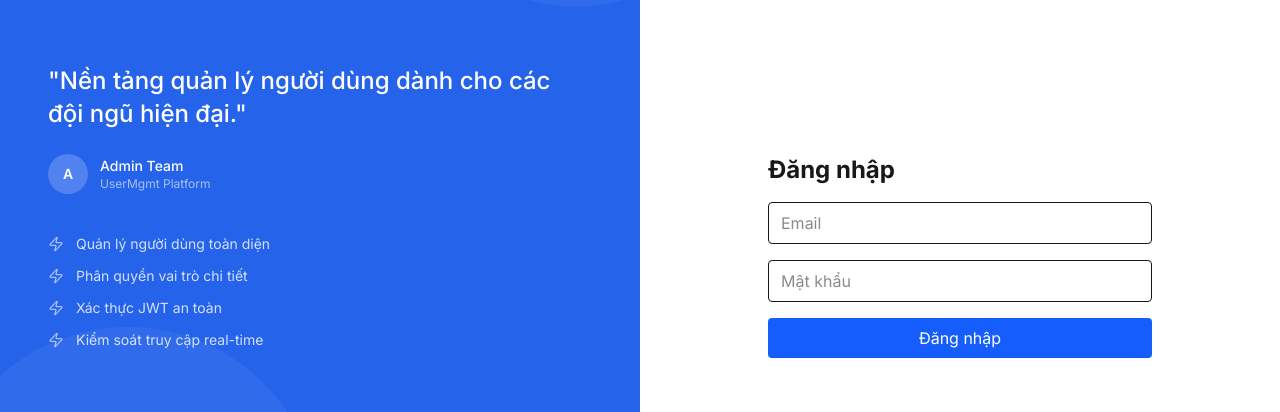
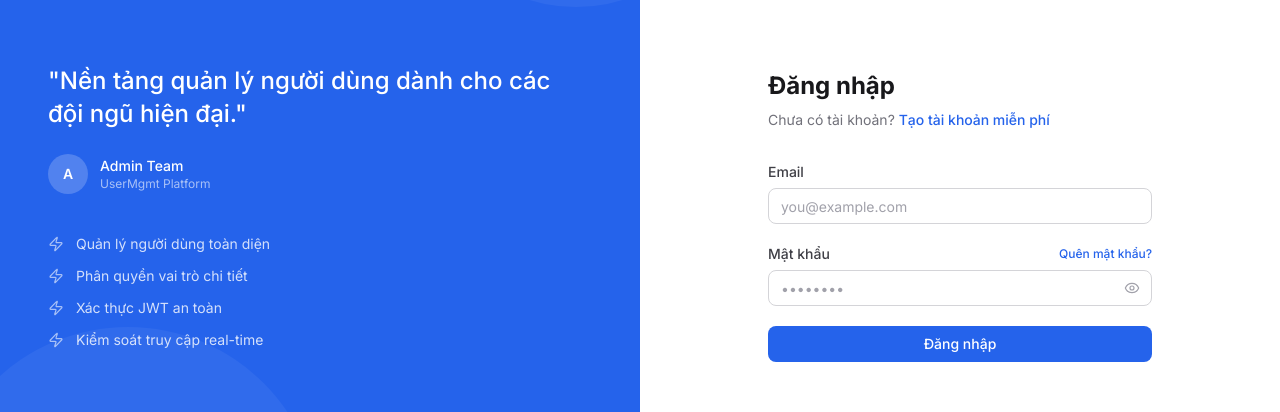
Before and after one commit to maaitlunghau/java-spring-ecosystem-fundamentals, a React (Vite) app in the folder projects/09-fullstack-user-management/frontend/: page /login in a window 1280 px wide. Shown: the part 217-629 px from the top of the page. Built offline with nearby package versions, Linux system fonts and the light colour scheme; no server answers.

Commit message:
feat(user-management): redesign login and users pages with new ui system

```diff
--- a/projects/09-fullstack-user-management/frontend/src/components/ui/FormField.tsx
+++ b/projects/09-fullstack-user-management/frontend/src/components/ui/FormField.tsx
@@ -3,7 +3,7 @@ import { cn } from '../../lib/utils'
 import { Label } from './Label'
 
 interface FormFieldProps {
-  label?: string
+  label?: ReactNode
   hint?: string
   error?: string
   required?: boolean
@@ -16,9 +16,9 @@ export function FormField({ label, hint, error, required, htmlFor, children, cla
   return (
     <div className={cn('flex flex-col gap-1.5', className)}>
       {label && (
-        <Label htmlFor={htmlFor} required={required}>
-          {label}
-        </Label>
+        typeof label === 'string' ? (
+          <Label htmlFor={htmlFor} required={required}>{label}</Label>
+        ) : label
       )}
       {children}
       {error ? (
--- a/projects/09-fullstack-user-management/frontend/src/pages/LoginPage.tsx
+++ b/projects/09-fullstack-user-management/frontend/src/pages/LoginPage.tsx
@@ -1,8 +1,13 @@
 import { useForm } from 'react-hook-form'
 import { zodResolver } from '@hookform/resolvers/zod'
 import { z } from 'zod'
-import { useNavigate } from 'react-router-dom'
+import { Link, useNavigate } from 'react-router-dom'
 import { useLogin } from '../hooks/useAuth'
+import { Button } from '../components/ui/Button'
+import { FormField } from '../components/ui/FormField'
+import { Input } from '../components/ui/Input'
+import { PasswordInput } from '../components/ui/PasswordInput'
+import { Label } from '../components/ui/Label'
 
 const schema = z.object({
   email: z.string().email('Email không hợp lệ'),
@@ -17,22 +22,68 @@ export default function LoginPage() {
   const navigate = useNavigate()
 
   const onSubmit = (values: FormValues) =>
-    login.mutate(values, { onSuccess: () => navigate('/users') })
+    login.mutate(values, { onSuccess: () => navigate('/dashboard') })
 
   return (
-    <form onSubmit={handleSubmit(onSubmit)} className="max-w-sm mx-auto mt-20 space-y-4">
-      <h1 className="text-2xl font-bold">Đăng nhập</h1>
-      <input {...register('email')} placeholder="Email"
-        className="w-full border rounded px-3 py-2" />
-      {errors.email && <p className="text-red-600 text-sm">{errors.email.message}</p>}
-      <input {...register('password')} type="password" placeholder="Mật khẩu"
-        className="w-full border rounded px-3 py-2" />
-      {errors.password && <p className="text-red-600 text-sm">{errors.password.message}</p>}
-      <button disabled={login.isPending}
-        className="w-full bg-blue-600 text-white rounded py-2 disabled:opacity-50">
-        {login.isPending ? 'Đang đăng nhập…' : 'Đăng nhập'}
-      </button>
-      {login.isError && <p className="text-red-600 text-sm">Sai email hoặc mật khẩu</p>}
-    </form>
+    <div>
+      <div className="mb-8">
+        <h1 className="text-2xl font-bold text-neutral-900 dark:text-neutral-50">Đăng nhập</h1>
+        <p className="mt-2 text-sm text-neutral-500 dark:text-neutral-400">
+          Chưa có tài khoản?{' '}
+          <Link to="/register" className="font-medium text-primary-600 hover:text-primary-700 dark:text-primary-400">
+            Tạo tài khoản miễn phí
+          </Link>
+        </p>
+      </div>
+
+      <form onSubmit={handleSubmit(onSubmit)} className="space-y-5">
+        <FormField
+          label={<Label htmlFor="email">Email</Label>}
+          error={errors.email?.message}
+        >
+          <Input
+            id="email"
+            type="email"
+            autoComplete="email"
+            placeholder="you@example.com"
+            {...register('email')}
+            error={!!errors.email}
+          />
+        </FormField>
+
+        <FormField
+          label={
+            <div className="flex items-center justify-between">
+              <Label htmlFor="password">Mật khẩu</Label>
+              <Link
+                to="/forgot-password"
+                className="text-xs font-medium text-primary-600 hover:text-primary-700 dark:text-primary-400"
+              >
+                Quên mật khẩu?
+              </Link>
+            </div>
+          }
+          error={errors.password?.message}
+        >
+          <PasswordInput
+            id="password"
+            autoComplete="current-password"
+            placeholder="••••••••"
+            {...register('password')}
+            error={!!errors.password}
+          />
+        </FormField>
+
+        {login.isError && (
+          <p className="rounded-lg bg-danger-50 dark:bg-danger-900/20 px-3 py-2 text-sm text-danger-700 dark:text-danger-400">
+            Sai email hoặc mật khẩu. Vui lòng thử lại.
+          </p>
+        )}
+
+        <Button type="submit" className="w-full" loading={login.isPending}>
+          Đăng nhập
+        </Button>
+      </form>
+    </div>
   )
 }
--- a/projects/09-fullstack-user-management/frontend/src/pages/UsersPage.tsx
+++ b/projects/09-fullstack-user-management/frontend/src/pages/UsersPage.tsx
@@ -1,58 +1,150 @@
 import { useState } from 'react'
+import { Link } from 'react-router-dom'
 import { useUsers } from '../hooks/useUsers'
-import { useLogout } from '../hooks/useAuth'
-import { useNavigate } from 'react-router-dom'
+import { Avatar } from '../components/ui/Avatar'
+import { Badge } from '../components/ui/Badge'
+import { Input } from '../components/ui/Input'
+import { Pagination } from '../components/ui/Pagination'
+import { Skeleton, SkeletonRow } from '../components/ui/Skeleton'
+import { ErrorState } from '../components/ui/ErrorState'
+import { EmptyState } from '../components/ui/EmptyState'
+import { Table, TableHead, TableBody, TableRow, Th, Td } from '../components/ui/Table'
+import { IconSearch, IconUsers } from '../components/icons'
+import { formatDate } from '../lib/utils'
+import type { UserResponse } from '../types/api'
+
+const PAGE_SIZE = 20
+
+function UserStatusBadge({ user }: { user: UserResponse }) {
+  if (!user.isEnabled) return <Badge variant="default">Vô hiệu</Badge>
+  if (!user.isEmailVerified) return <Badge variant="warning">Chưa xác thực</Badge>
+  return <Badge variant="success">Hoạt động</Badge>
+}
 
 export default function UsersPage() {
   const [page, setPage] = useState(0)
   const [keyword, setKeyword] = useState('')
-  const { data, isLoading, isError } = useUsers({ page, size: 20, sort: 'createdAt,desc', keyword })
-  const logout = useLogout()
-  const navigate = useNavigate()
+  const { data, isLoading, isError, refetch } = useUsers({
+    page,
+    size: PAGE_SIZE,
+    sort: 'createdAt,desc',
+    keyword,
+  })
+
+  const handleSearch = (val: string) => {
+    setPage(0)
+    setKeyword(val)
+  }
+
+  const totalElements = data?.totalElements ?? 0
+  const totalPages = data?.totalPages ?? 0
 
   return (
-    <div className="max-w-4xl mx-auto p-8">
-      <div className="flex items-center justify-between mb-4">
-        <h1 className="text-2xl font-bold">Quản lý User</h1>
-        <button onClick={() => logout.mutate(undefined, { onSuccess: () => navigate('/login') })}
-          className="text-sm text-red-600">Đăng xuất</button>
+    <div className="space-y-5">
+      {/* Header */}
+      <div className="flex flex-wrap items-start justify-between gap-3">
+        <div>
+          <h1 className="text-2xl font-bold text-neutral-900 dark:text-neutral-50">Người dùng</h1>
+          {data && (
+            <p className="mt-0.5 text-sm text-neutral-500 dark:text-neutral-400">
+              Tổng cộng {totalElements} người dùng
+            </p>
+          )}
+        </div>
       </div>
 
-      <input value={keyword} onChange={(e) => { setPage(0); setKeyword(e.target.value) }}
-        placeholder="Tìm theo tên/email…" className="border rounded px-3 py-2 mb-4 w-full" />
+      {/* Search */}
+      <div className="flex items-center gap-3">
+        <div className="relative max-w-xs w-full">
+          <span className="pointer-events-none absolute inset-y-0 left-3 flex items-center text-neutral-400">
+            <IconSearch size={15} />
+          </span>
+          <Input
+            className="pl-9"
+            placeholder="Tìm theo tên hoặc email…"
+            value={keyword}
+            onChange={(e) => handleSearch(e.target.value)}
+          />
+        </div>
+      </div>
 
-      {isLoading && <p>Đang tải…</p>}
-      {isError && <p className="text-red-600">Không tải được danh sách</p>}
+      {/* Table */}
+      {isError ? (
+        <ErrorState
+          title="Không tải được danh sách"
+          description="Đã có lỗi xảy ra khi lấy dữ liệu. Vui lòng thử lại."
+          onRetry={() => refetch()}
+        />
+      ) : (
+        <Table>
+          <TableHead>
+            <TableRow>
+              <Th>Người dùng</Th>
+              <Th>Email</Th>
+              <Th>Vai trò</Th>
+              <Th>Trạng thái</Th>
+              <Th>Ngày tạo</Th>
+            </TableRow>
+          </TableHead>
+          <TableBody>
+            {isLoading ? (
+              Array.from({ length: 8 }).map((_, i) => (
+                <TableRow key={i}>
+                  <Td><SkeletonRow /></Td>
+                  <Td><Skeleton className="h-4 w-32" /></Td>
+                  <Td><Skeleton className="h-5 w-14 rounded-full" /></Td>
+                  <Td><Skeleton className="h-5 w-20 rounded-full" /></Td>
+                  <Td><Skeleton className="h-4 w-24" /></Td>
+                </TableRow>
+              ))
+            ) : data?.content.length === 0 ? (
+              <TableRow>
+                <Td colSpan={5}>
+                  <EmptyState
+                    icon={<IconUsers size={32} />}
+                    title="Không tìm thấy người dùng"
+                    description={keyword ? `Không có kết quả cho "${keyword}".` : 'Chưa có người dùng nào.'}
+                    className="py-12"
+                  />
+                </Td>
+              </TableRow>
+            ) : (
+              data?.content.map((u) => (
+                <TableRow key={u.id}>
+                  <Td>
+                    <Link to={`/users/${u.id}`} className="flex items-center gap-3 group">
+                      <Avatar name={u.fullName} src={u.avatarUrl ?? undefined} size="sm" />
+                      <span className="font-medium text-neutral-900 dark:text-neutral-100 group-hover:text-primary-600 dark:group-hover:text-primary-400 transition-colors">
+                        {u.fullName}
+                      </span>
+                    </Link>
+                  </Td>
+                  <Td className="text-neutral-500 dark:text-neutral-400">{u.email}</Td>
+                  <Td>
+                    <Badge variant={u.role === 'ADMIN' ? 'primary' : 'default'}>
+                      {u.role === 'ADMIN' ? 'Admin' : 'User'}
+                    </Badge>
+                  </Td>
+                  <Td><UserStatusBadge user={u} /></Td>
+                  <Td className="text-neutral-500 dark:text-neutral-400 tabular-nums text-xs">
+                    {formatDate(u.createdAt)}
+                  </Td>
+                </TableRow>
+              ))
+            )}
+          </TableBody>
+        </Table>
+      )}
 
-      {data && (
-        <>
-          <table className="w-full text-left border-collapse">
-            <thead>
-              <tr className="border-b">
-                <th className="py-2">ID</th><th>Email</th><th>Họ tên</th><th>Role</th><th>Enabled</th>
-              </tr>
-            </thead>
-            <tbody>
-              {data.content.map((u) => (
-                <tr key={u.id} className="border-b">
-                  <td className="py-2">{u.id}</td>
-                  <td>{u.email}</td>
-                  <td>{u.fullName}</td>
-                  <td>{u.role}</td>
-                  <td>{u.isEnabled ? '✓' : '✗'}</td>
-                </tr>
-              ))}
-            </tbody>
-          </table>
-
-          <div className="flex items-center gap-4 mt-4">
-            <button disabled={page === 0} onClick={() => setPage((p) => p - 1)}
-              className="px-3 py-1 border rounded disabled:opacity-50">Trước</button>
-            <span>Trang {data.number + 1} / {data.totalPages}</span>
-            <button disabled={page + 1 >= data.totalPages} onClick={() => setPage((p) => p + 1)}
-              className="px-3 py-1 border rounded disabled:opacity-50">Sau</button>
-          </div>
-        </>
+      {/* Pagination */}
+      {totalPages > 1 && (
+        <Pagination
+          page={page}
+          totalPages={totalPages}
+          totalElements={totalElements}
+          size={PAGE_SIZE}
+          onPageChange={setPage}
+        />
       )}
     </div>
   )
```
